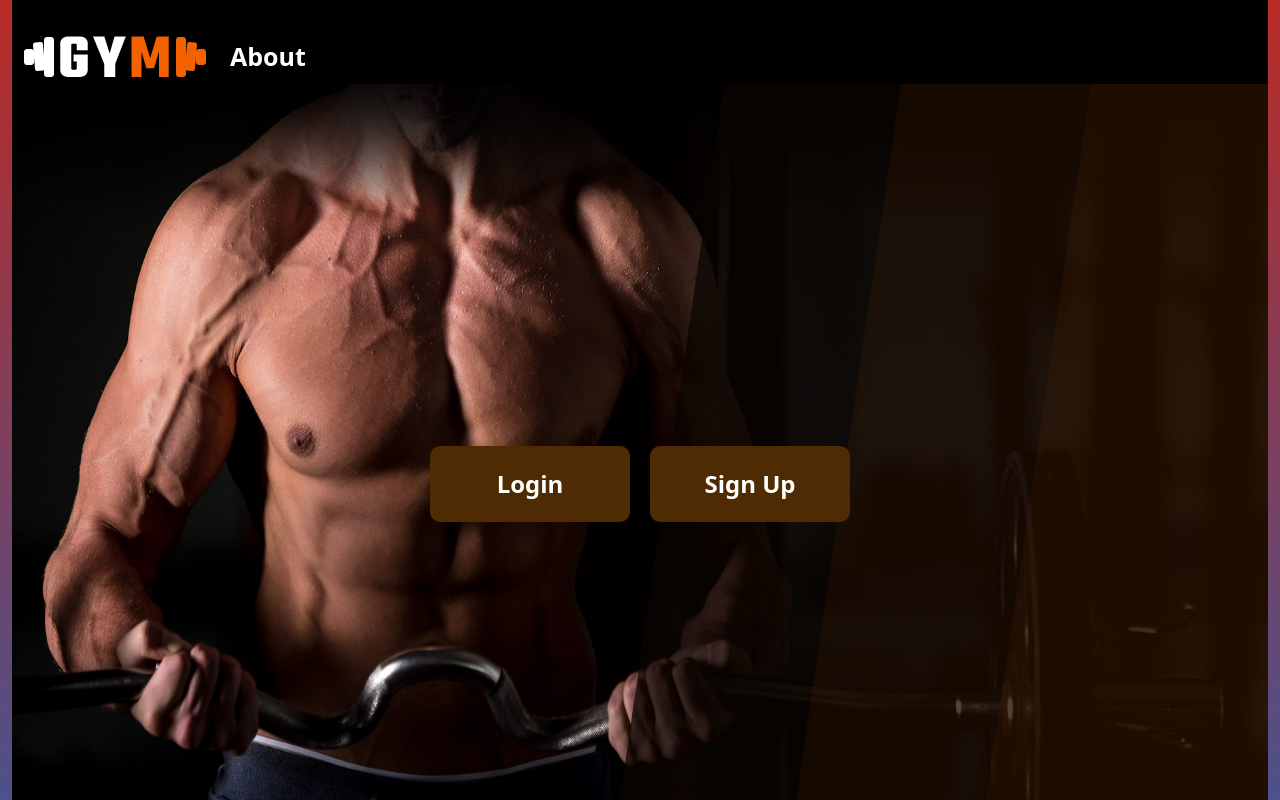
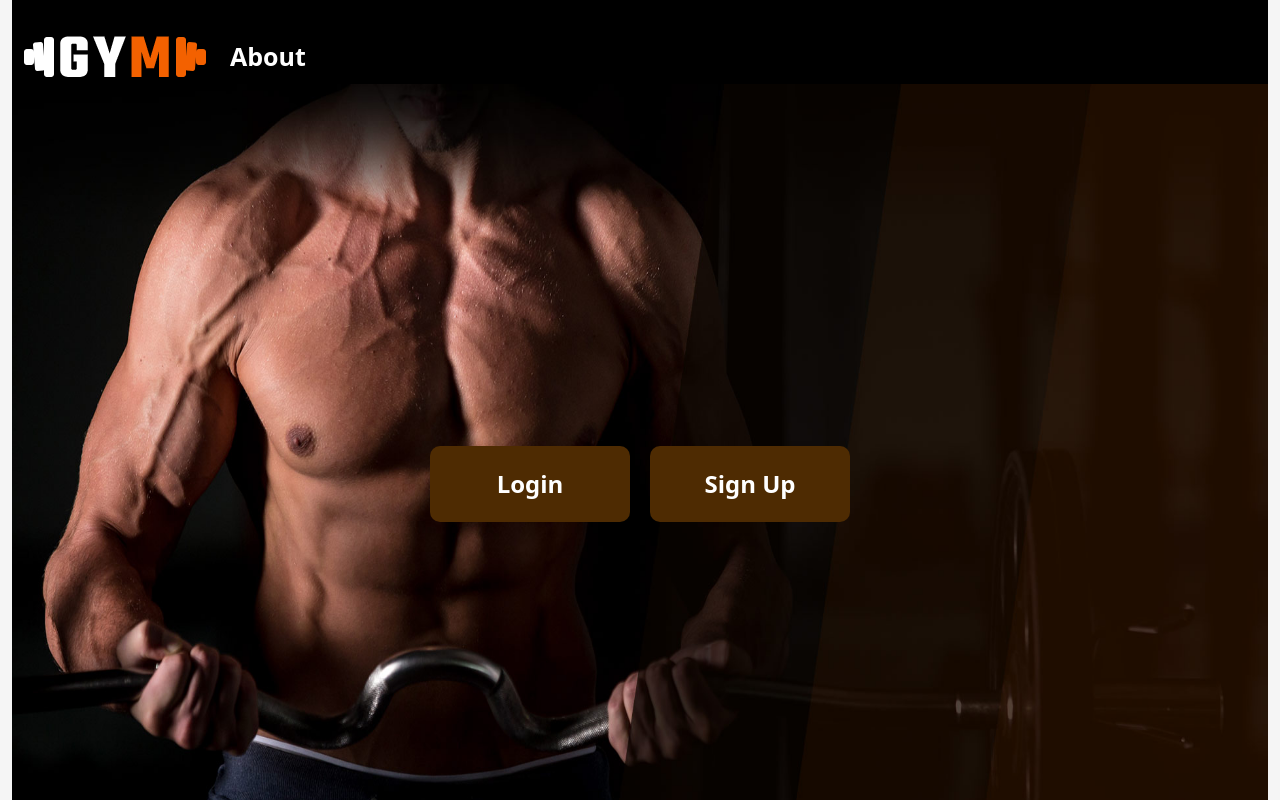
Before and after one commit to bcsf19a010/FYP, a React (Create React App) app in the folder frontend/: page / in a window 1280 px wide. Shown: the top 800 px of the page. Built offline with nearby package versions, Linux system fonts and the light colour scheme.

Commit message:
correct the gradient only shows on login page

```diff
--- a/frontend/src/App.js
+++ b/frontend/src/App.js
@@ -11,13 +11,37 @@ import Login from "./Components/Login_f/Login";
 import Clone from "./Components/Clone/Clone";
 import Footer from "./Components/footer";
 import Home from "./Components/Home/Home";
-import './app.css'
+import "./app.css";
+import { useEffect } from "react";
 
 function App() {
-  const [bgclr, setbgclr] = useState("white");
+  const [bgclr, setbgclr] = useState(true);
+  const [backgroundImage, setBackgroundImage] = useState("");
+
+  useEffect(() => {
+    // Set the initial background image based on the initial value of the bgclr prop
+    setBackgroundImage(
+      bgclr
+        ? "linear-gradient(#F5F5F5, #F5F5F5)"
+        : "linear-gradient(#b92b27, #1565c0)"
+    );
+  }, [bgclr]);
+
   //const user = JSON.parse(localStorage.getItem("user"));
   return (
-    <div className="App container-fluid" style={{ backgroundColor: bgclr }}>
+    <div
+      className="App container-fluid"
+      style={{
+        backgroundImage,
+      }}
+      // style={{
+      //   backgroundImage:
+      //     bgclr === true
+      //       ? "linear-gradient(#F5F5F5, #F5F5F5) !important"
+      //       : "linear-gradient(#b92b27, #1565c0) !important",
+      // }}
+    >
+      {console.log("Rendering app", bgclr)}
       <BrowserRouter>
         <Routes>
           {/* <Route
@@ -43,7 +67,7 @@ function App() {
           />
           <Route
             path="/login"
-            element={[<Navbar />, <Login setclr={setbgclr} />, <Footer />]}
+            element={[<Navbar />, <Login setbgclr={setbgclr} />, <Footer />]}
           />
         </Routes>
       </BrowserRouter>
--- a/frontend/src/Components/Login_f/Login.js
+++ b/frontend/src/Components/Login_f/Login.js
@@ -1,7 +1,7 @@
 import React, { useState, useEffect } from "react";
 import { useNavigate } from "react-router-dom";
 import loginImage from "../../Resources/images/login_image.jpg";
-import './Login.css'
+import "./Login.css";
 
 import {
   MDBBtn,
@@ -22,10 +22,12 @@ export default function Login(props) {
 
   useEffect(() => {
     // This function will be called when the component mounts
-    props.setclr("grey");
+    console.log("in enter");
+    props.setbgclr(false);
     return () => {
       // This function will be called when the component unmounts
-      props.setclr("white");
+      props.setbgclr(true);
+      console.log("in return");
     };
   }, []);
 
--- a/frontend/src/app.css
+++ b/frontend/src/app.css
@@ -5,6 +5,5 @@ html
 }
 .App
 {
-    background-image: linear-gradient( #b92b27, #1565c0);
     width :100%;
 }
```
Lines whose indentation alone changed are shown as unchanged.
